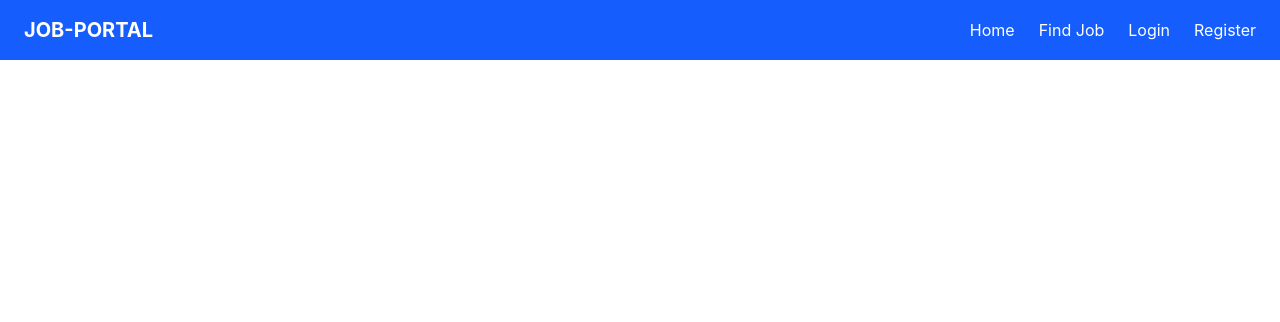
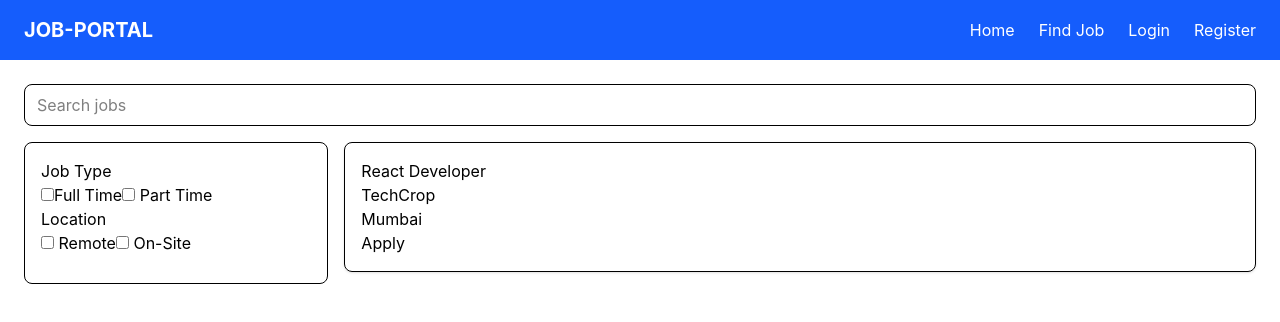
Before and after one commit to abhishekprajapativns/Job_Portal, a React (Vite) app: page /findjobs in a window 1280 px wide. Shown: the top 322 px of the page. Built offline with nearby package versions, Linux system fonts and the light colour scheme.

Commit message:
add FindJobs page

```diff
--- a/src/App.jsx
+++ b/src/App.jsx
@@ -3,6 +3,7 @@ import Navbar from "./components/Navbar";
 import Home from "./Pages/Home";
 import Login from "./Pages/Login";
 import Register from "./Pages/Register";
+import FindJob from "./Pages/Findjob";
 
 function App() {
   return (
@@ -12,6 +13,7 @@ function App() {
         <Route path="/" element={<Home />} />
         <Route path="/login" element={<Login />} />
         <Route path="/register" element={<Register />} />
+        <Route path="/findjobs" element={<FindJob />} />
       </Routes>
     </BrowserRouter>
   );
--- /dev/null
+++ b/src/Pages/FindJob.jsx
@@ -0,0 +1,41 @@
+function FindJob() {
+  return (
+    <div className="p-6">
+      {/* Search bar */}
+      <input
+        className="w-full border px-3 py-2 rounded-lg mb-4 outline-none"
+        type="text"
+        placeholder="Search jobs"
+      />
+
+      {/* Main Content */}
+
+      <div className="flex gap-4">
+        {/* Filter Side - Left */}
+
+        <div className="w-1/4 border rounded-lg p-4">
+          <h3>Job Type</h3>
+          <input type="checkbox" />
+          Full Time
+          <input type="checkbox" /> Part Time
+          <h3>Location</h3>
+          <input type="checkbox" /> Remote
+          <input type="checkbox" /> On-Site
+        </div>
+
+        {/* Job Cards - Right */}
+
+        <div className="w-3/4">
+          <div className="border rounded-lg p-4 shadow-sm mb-3 ">
+            <h2 className="">React Developer</h2>
+            <p className="">TechCrop</p>
+            <p className="">Mumbai</p>
+            <button className="">Apply</button>
+          </div>
+        </div>
+      </div>
+    </div>
+  );
+}
+
+export default FindJob;
```
